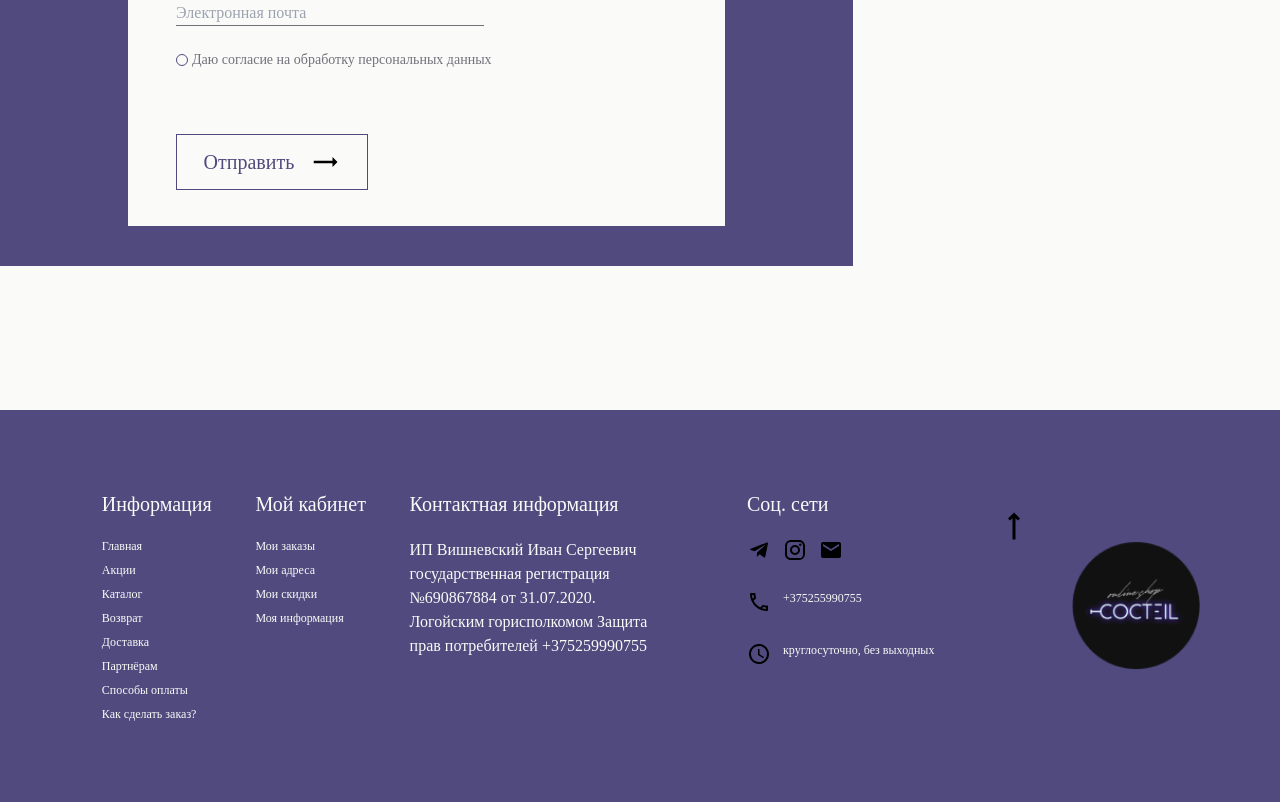
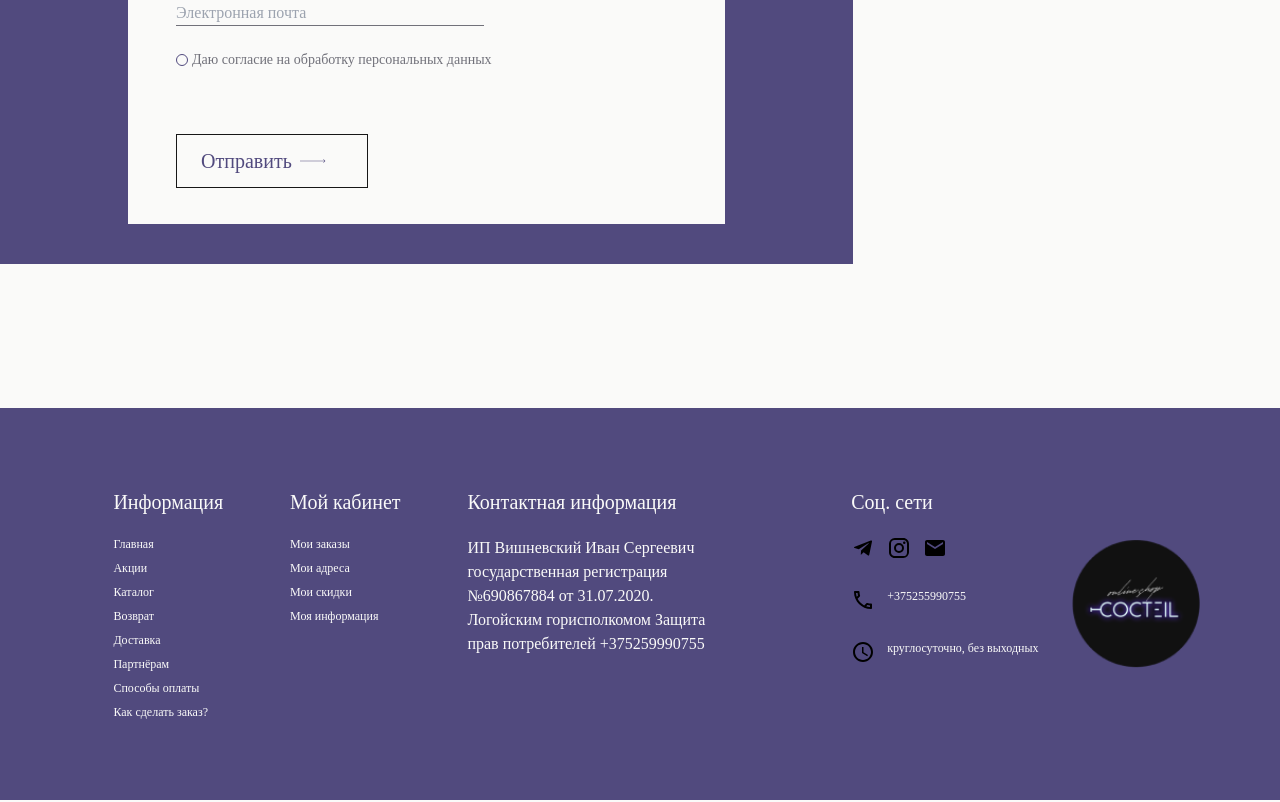
Before and after one commit to underengineering/praktika, a Next.js app: page / in a window 1280 px wide. Shown: the part 4520-5322 px from the top of the page. Built offline with nearby package versions, Linux system fonts and the light colour scheme.

Commit message:
fix: Something

```diff
--- a/src/app/layout.tsx
+++ b/src/app/layout.tsx
@@ -17,7 +17,7 @@ export default function RootLayout({
 }) {
     return (
         <html lang="en">
-            <body className="flex w-full flex-col gap-36 bg-stone-50">
+            <body className="flex w-full flex-col gap-0 bg-stone-50 sm:gap-36">
                 <div className="flex flex-col">
                     <Header />
                     {children}
--- a/src/app/page.tsx
+++ b/src/app/page.tsx
@@ -168,7 +168,7 @@ const About = () => {
                 </div>
             </Carousel>
             <div className="flex justify-between">
-                <UpButton />
+                <UpButton iconClassName="fill-stone-50" />
                 <ChatButton />
             </div>
         </section>
--- a/src/components/ArrowButton.tsx
+++ b/src/components/ArrowButton.tsx
@@ -1,7 +1,5 @@
 import { Roboto } from "next/font/google";
 import { ButtonHTMLAttributes, FC } from "react";
-
-import { ArrowRightAlt, TrendingFlat } from "@mui/icons-material";
 
 const roboto = Roboto({
     weight: "400",
@@ -16,8 +14,7 @@ const ArrowButton: FC<ButtonHTMLAttributes<HTMLButtonElement>> = ({
 }) => {
     return (
         <button
-            {...props}
-            className={`group flex items-center justify-center gap-4 border border-primary bg-primary px-6 py-3 shadow-primary transition-[background-color,box-shadow] hover:bg-primary hover:shadow-2xl active:bg-primary active:shadow-2xl sm:bg-primary sm:bg-transparent ${
+            className={`group hidden items-center gap-2 border border-neutral-900 px-6 py-3 text-sm text-primary transition-colors hover:bg-primary hover:text-stone-50 active:bg-primary active:text-stone-50 sm:flex ${
                 className !== undefined ? className : ""
             }`}
         >
@@ -26,10 +23,19 @@ const ArrowButton: FC<ButtonHTMLAttributes<HTMLButtonElement>> = ({
             >
                 {children}
             </span>
-            <TrendingFlat
-                className="fill-stone-50 group-hover:fill-stone-50 group-active:fill-stone-50 sm:fill-primary"
-                sx={{ fontSize: 30 }}
-            />
+            <svg
+                className="fill-primary transition-colors group-hover:fill-stone-50 group-active:fill-stone-50"
+                width="26"
+                height="4"
+                viewBox="0 0 26 4"
+                fill="none"
+                xmlns="http://www.w3.org/2000/svg"
+            >
+                <path
+                    id="Arrow 9"
+                    d="M25.1768 2.17678C25.2744 2.07915 25.2744 1.92085 25.1768 1.82322L23.5858 0.232233C23.4882 0.134602 23.3299 0.134602 23.2322 0.232233C23.1346 0.329864 23.1346 0.488155 23.2322 0.585786L24.6464 2L23.2322 3.41421C23.1346 3.51184 23.1346 3.67014 23.2322 3.76777C23.3299 3.8654 23.4882 3.8654 23.5858 3.76777L25.1768 2.17678ZM0 2.25H25V1.75H0V2.25Z"
+                />
+            </svg>
         </button>
     );
 };
--- a/src/components/UpButton.tsx
+++ b/src/components/UpButton.tsx
@@ -1,14 +1,26 @@
 "use client";
+
+import { FC } from "react";
 
 import { Straight } from "@mui/icons-material";
 
-const UpButton = () => {
+const UpButton: FC<{
+    className?: string;
+    iconClassName?: string;
+    size?: number;
+}> = ({ className, iconClassName, size }) => {
     return (
         <button
-            className="flex h-[72px] w-[72px] items-center justify-center rounded-full bg-primary shadow-primary transition-transform hover:scale-110 hover:shadow-2xl active:scale-110 active:shadow-2xl"
+            className={`flex items-center justify-center rounded-full bg-primary shadow-primary transition-transform hover:scale-110 hover:shadow-2xl active:scale-110 active:shadow-2xl ${
+                className !== undefined ? className : ""
+            }`}
+            style={{
+                width: `${size ?? 72}px`,
+                height: `${size ?? 72}px`,
+            }}
             onClick={() => window.scrollTo({ top: 0, behavior: "smooth" })}
         >
-            <Straight className="fill-stone-50" sx={{ fontSize: 36 }} />
+            <Straight className={iconClassName} sx={{ fontSize: 36 }} />
         </button>
     );
 };
```
